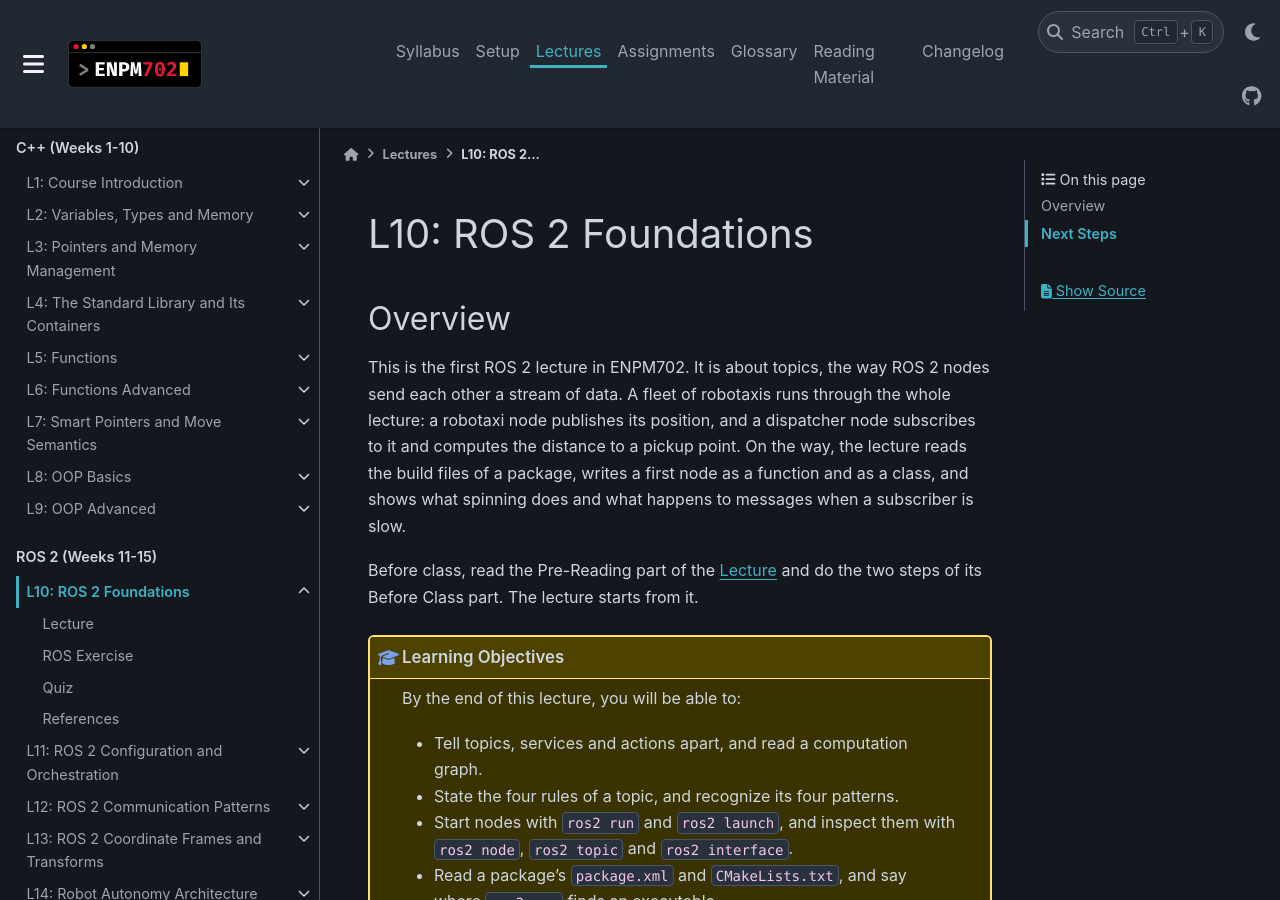
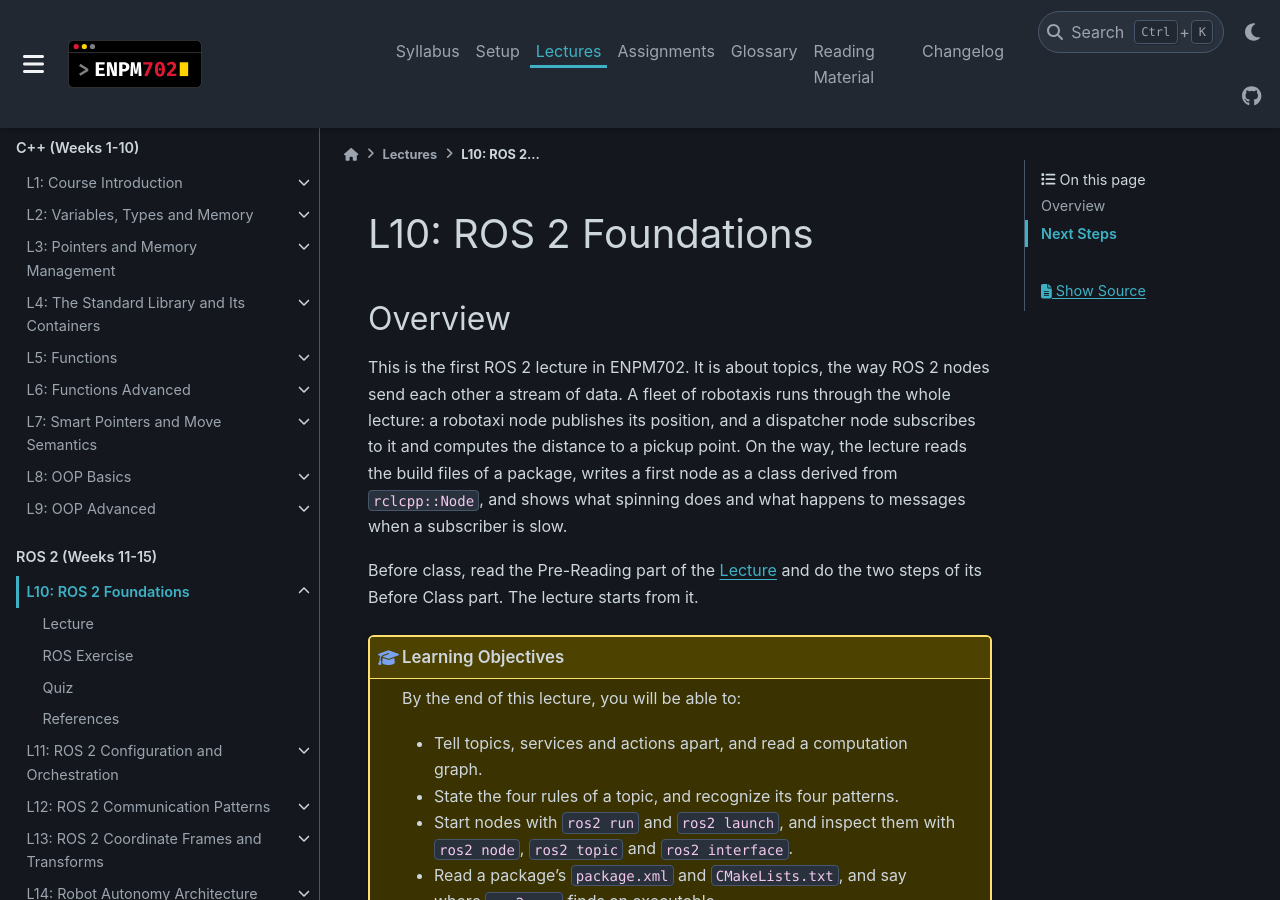
Before and after one commit to zeidk/enpm702-fall-2026-docs, a Sphinx documentation site: the page built from docs/source/lectures/lecture10/l10_index.rst, in a window 1280 px wide and 900 px high. Built offline with Sphinx 7.4.7 and the PyData theme 0.15.4, drawn with Linux system fonts in a browser that asks for light colours.

Commit message:
L10: build and test the spinning node; overview no longer mentions a node as a function

```diff
--- a/docs/source/lectures/lecture10/l10_index.rst
+++ b/docs/source/lectures/lecture10/l10_index.rst
@@ -5,7 +5,7 @@
 Overview
 --------
 
-This is the first ROS 2 lecture in ENPM702. It is about topics, the way ROS 2 nodes send each other a stream of data. A fleet of robotaxis runs through the whole lecture: a robotaxi node publishes its position, and a dispatcher node subscribes to it and computes the distance to a pickup point. On the way, the lecture reads the build files of a package, writes a first node as a function and as a class, and shows what spinning does and what happens to messages when a subscriber is slow.
+This is the first ROS 2 lecture in ENPM702. It is about topics, the way ROS 2 nodes send each other a stream of data. A fleet of robotaxis runs through the whole lecture: a robotaxi node publishes its position, and a dispatcher node subscribes to it and computes the distance to a pickup point. On the way, the lecture reads the build files of a package, writes a first node as a class derived from ``rclcpp::Node``, and shows what spinning does and what happens to messages when a subscriber is slow.
 
 Before class, read the Pre-Reading part of the :doc:`l10_lecture` and do the two steps of its Before Class part. The lecture starts from it.
 
```
Also changed, not shown: docs/source/lectures/lecture10/l10_lecture.rst (+27 -0 lines).
